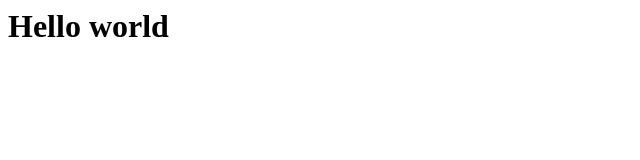
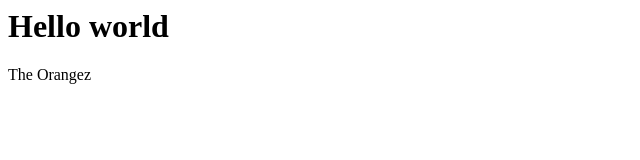
Before and after one commit to daffa-aditya-p/cobacobaday1, a plain HTML site: page index.html in a window 1280 px wide. Shown: the full height of the page, 0-640 px from the left. Drawn offline with Linux system fonts and the light colour scheme.

Commit message:
Update index.html

```diff
--- a/index.html
+++ b/index.html
@@ -1 +1,2 @@
 <h1>Hello world</h1>
+<p>The Orangez</p>
```
